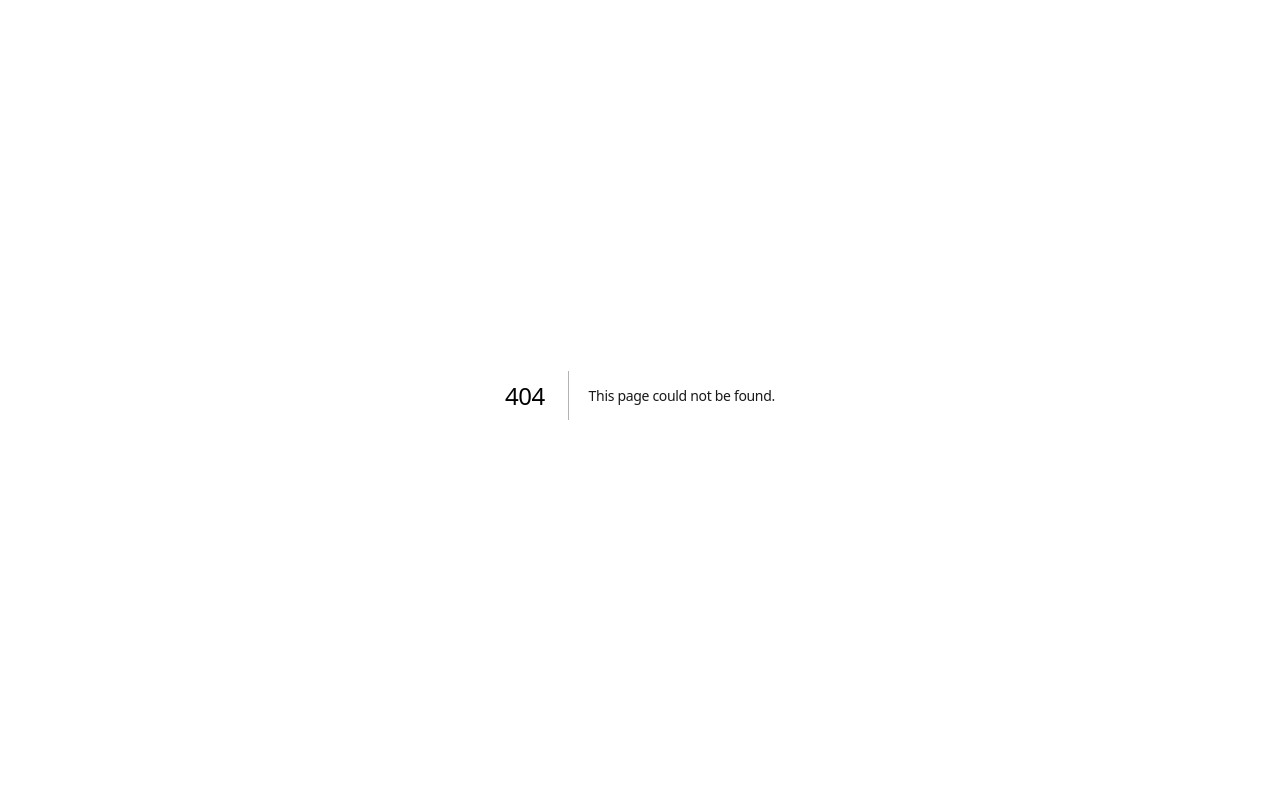
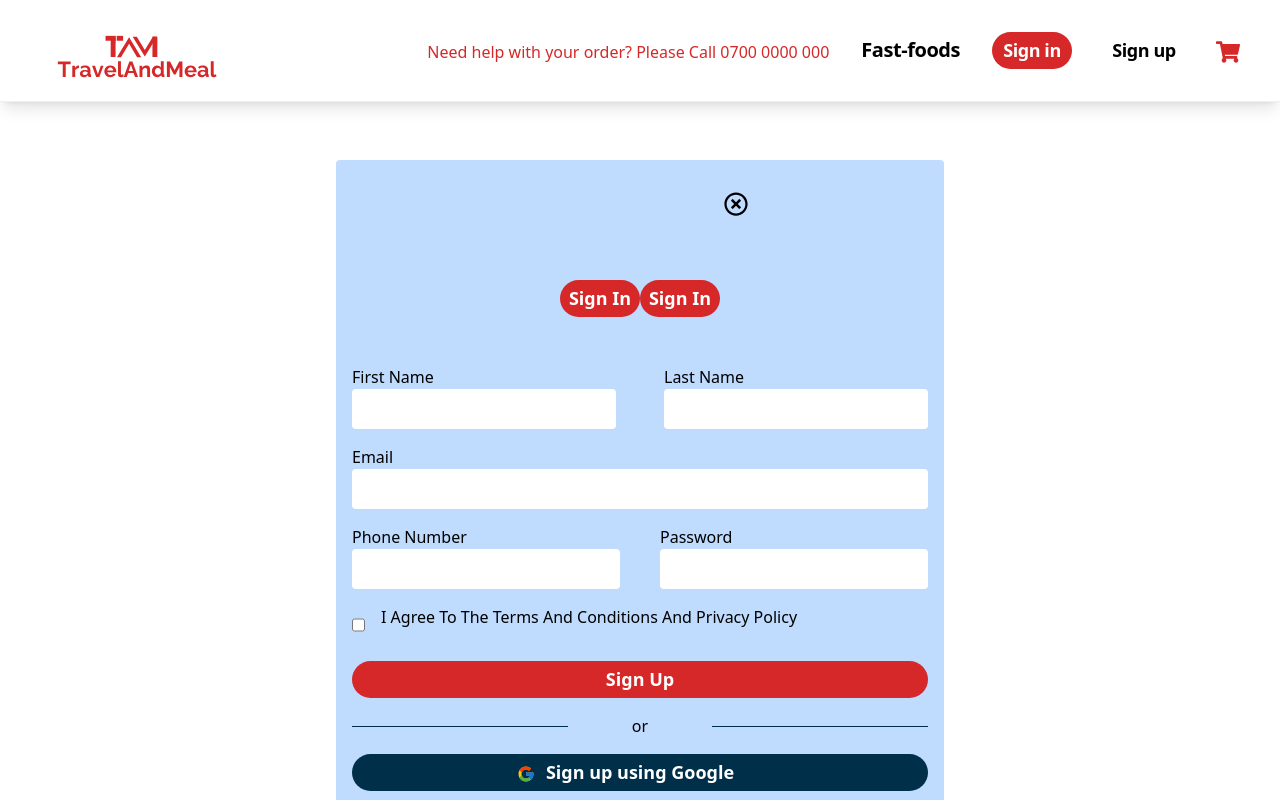
Before and after one commit to KrownWealth/travelandmeal, a Next.js app: page /signup in a window 1280 px wide. Before the commit this address had no page. Shown: the top 800 px of the page. Built offline with nearby package versions, Linux system fonts and the light colour scheme.

Commit message:
sign up page added, needed some minimal styling

```diff
--- a/package.json
+++ b/package.json
@@ -15,7 +15,7 @@
     "dotenv": "^16.3.1",
     "eslint": "8.52.0",
     "eslint-config-next": "14.0.0",
-    "next": "14.0.0",
+    "next": "^14.0.3",
     "postcss": "8.4.31",
     "react": "18.2.0",
     "react-dom": "18.2.0",
--- a/src/components/ExploreMarket.jsx
+++ b/src/components/ExploreMarket.jsx
@@ -1,17 +1,13 @@
-// components/ExploreMarket.js
-
 import styles from "@/styles/VillageMarket.module.css";
 import Image from "next/image";
 import Link from "next/link";
 import "react-responsive-carousel/lib/styles/carousel.min.css";
 import { Carousel } from 'react-responsive-carousel';
-import { useState } from "react"
+import { useState } from "react";
+import getIsMobile from "./IsMobile";
 
-
-const ExploreMarket = () => {
-
+const ExploreMarket = ({ isMobile }) => {
   const [intervalz, setIntervalz] = useState(3000);
-
 
   return (
     <section className={styles.villageSection}>
@@ -25,31 +21,30 @@ const ExploreMarket = () => {
         stopOnHover={true}
         showThumbs={false}
       >
-         {isMobile() ? slide("/Assets/Images/villagemarket mobile.png") : slide("/Assets/Images/village market desktop.png")}
-        {isMobile() ? slide("/Assets/Images/village market-2 mobile.png") : slide("/Assets/Images/village market-2.png")}
-        {isMobile() ? slide("/Assets/Images/Banana bg-1 mobile.png") : slide("/Assets/Images/Banana bg-1.png")}
+        {slide("villagemarket", "village market desktop")}
+        {slide("village market-2 mobile", "village market-2")}
+        {slide("Banana bg-1 mobile", "Banana bg-1")}
       </Carousel>
     </section>
   );
-};
 
-const isMobile = () => {
-  const userAgent = navigator.userAgent;
-  return
-
-/Android|webOS|iPhone|iPad|iPod|BlackBerry|IEMobile|Opera Mini/i.test(userAgent);
-};
-
-const slide = (imageUrl) => (
+  function slide(mobileImage, desktopImage) {
+    return (
       <div className={styles.villageImg}>
-    <Image src={imageUrl} alt="Carousel Image" width={100} height={100} style={{ width: '100%', height: 'auto' }} />
-    <div className={styles.exploreContainer}>
-      {textContainer()}
-    </div>
+        <Image
+          src={`/Assets/Images/${isMobile ? mobileImage : desktopImage}.png`}
+          alt="Carousel Image"
+          width={100}
+          height={100}
+          style={{ width: '100%', height: 'auto' }}
+        />
+        <div className={styles.exploreContainer}>{textContainer()}</div>
       </div>
     );
+  }
 
-const textContainer = () => (
+  function textContainer() {
+    return (
       <div className={styles.textContainer}>
         <h1 className="text-white">Get grocery and convenience store essentials</h1>
         <h2 className="text-white text-[22px]">Grocery delivery, exactly how you want it.</h2>
@@ -61,5 +56,12 @@ const textContainer = () => (
         </button>
       </div>
     );
+  }
+};
+
+ExploreMarket.getInitialProps = async ({ req }) => {
+  const isMobile = await getIsMobile(req);
+  return { isMobile };
+};
 
 export default ExploreMarket;
--- a/src/components/Header.jsx
+++ b/src/components/Header.jsx
@@ -1,5 +1,6 @@
 import Image from "next/image";
 import Link from "next/link";
+import { FaShoppingCart } from "react-icons/fa";
 
 const Header = () => {
   return(
@@ -12,8 +13,11 @@ const Header = () => {
            className="hidden lg:block w-[80%]"/>
           </div>
           <div className="topNav">
+          <p className="text-[#d62828] pt-2 lg:block hidden">Need help with your order? Please Call 0700 0000 000</p>
+        <Link href="" className="pt-1 hover:border-b-2 hover:border-[#d62828] hover:text-[#d62828] text-xl lg:block hidden">Fast-foods</Link>
         <button className="ctaBgRed"><Link href="" >Sign in </Link></button>
         <button className="ctaBgWhite"><Link href="" >Sign up</Link></button>
+        <div className="pt-2 text-[#d62828] text-2xl" id=""><FaShoppingCart /></div>
         </div>
         </div>
     </>
--- a/src/components/HowItWorks.jsx
+++ b/src/components/HowItWorks.jsx
@@ -10,7 +10,7 @@ const HowItWorks = () => {
        <div className="grid grid-cols-3 gap-y-16 lg:hidden gap-x-4 text-left">
        <div className="col-span-1">
           <Image src="/Assets/Images/search trans.svg" alt="search" width={100} height={100} />
-        <div className="bg-[#e9e2b7] relative rounded-full"></div>
+
         </div>
         <div className="col-span-2">
         <h2>Search</h2>
--- /dev/null
+++ b/src/components/IsMobile.js
@@ -0,0 +1,14 @@
+
+const getIsMobile = async (req) => {
+  if (typeof window !== 'undefined') {
+    const userAgent = window.navigator.userAgent;
+    return /Android|webOS|iPhone|iPad|iPod|BlackBerry|IEMobile|Opera Mini/i.test(userAgent);
+  } else if (req) {
+    const userAgent = req.headers['user-agent'];
+    return /Android|webOS|iPhone|iPad|iPod|BlackBerry|IEMobile|Opera Mini/i.test(userAgent);
+  } else {
+    return false;
+  }
+};
+
+export default getIsMobile;
--- a/src/components/Layout.js
+++ b/src/components/Layout.js
@@ -1,14 +1,16 @@
 import Head from 'next/head';
 import { useEffect, useState } from 'react';
 import Header from "./Header";
-import Footer from "./Footer"
-
+import Footer from "./Footer";
+import { useRouter } from 'next/router';
 
 const Layout = ({ children }) => {
+  const router = useRouter();
   const [showHeader, setShowHeader] = useState(false);
 
-  //Show header on scroll
+  // Show header on scroll for index page only
   useEffect(() => {
+    if (router.pathname === '/') {
       const handleScroll = () => {
         if (window.scrollY > 100) {
           setShowHeader(true);
@@ -16,23 +18,28 @@ const Layout = ({ children }) => {
           setShowHeader(false);
         }
       };
+
       window.addEventListener('scroll', handleScroll);
+
       return () => {
         window.removeEventListener('scroll', handleScroll);
       };
-  }, []);
+    }
+  }, [router.pathname]);
+
+  const headerClass = router.pathname === '/' ? (showHeader ? 'fixed top-0 w-full bg-white shadow-lg' : 'hidden') : 'fixed top-0 w-full bg-white shadow-lg';
 
   return (
     <div>
       <Head>
-         <title>TravelandMeal | Order Food From Roadside Fast-Food on Lagos-Benin Expressway </title>
+        <title>TravelandMeal | Order Food From Roadside Fast-Food on Lagos-Benin Expressway</title>
         <meta name="description" content="A web application that allows travelers to book their meal on the go." />
       </Head>
-      <header className={showHeader ? 'fixed top-0 w-full bg-white shadow-lg' : 'hidden'} >
+      <header className={headerClass}>
         <Header />
       </header>
       <main>{children}</main>
-      <footer className="px-16 lg:px-16 pt-20 pb-40  bg-[#003049]  text-white">
+      <footer className="px-16 lg:px-16 pt-20 pb-40 bg-[#003049] text-white">
         <Footer />
       </footer>
     </div>
--- /dev/null
+++ b/src/pages/signup.js
@@ -0,0 +1,72 @@
+import Link from "next/link"
+import { FcGoogle } from "react-icons/fc";
+
+import { FaRegTimesCircle } from "react-icons/fa";
+
+const SignUp = () => {
+  return(
+    <section className="px-8 lg-px-16 py-40 ">
+      <form>
+      <div className="mx-auto flex flex-col justify-center items-center bg-blue-200 rounded px-4 pt-8 pb-16 w-[100%] lg:w-[50%]">
+        <div className="flex pl-48 pb-16 text-2xl"><FaRegTimesCircle /></div>
+        <div className="flex flex-col-2 pb-12">
+          <button>Sign In</button>
+        <button>Sign In</button></div>
+        <div className="md:grid grid-cols-2 gap-12 pb-4 w-[100%]">
+        <div className="flex flex-col">
+        <label>First Name</label>
+      <input type="text" name="name" className="h-10 rounded"  />
+      </div>
+      <div className="flex flex-col">
+        <label>Last Name</label>
+      <input type="text" name="name" className="h-10 rounded"  />
+      </div>
+        </div>
+        <div className="pb-4 w-[100%]">
+        <div className="flex flex-col">
+        <label>Email</label>
+      <input type="email" name="email" className="h-10 rounded" />
+      </div>
+        </div>
+        <div className="md:grid grid-cols-2 gap-10 pb-4 w-[100%]">
+        <div className="flex flex-col">
+        <label>Phone Number</label>
+      <input type="phone" name="phone number" className="h-10 rounded"   />
+      </div>
+      <div className="flex flex-col">
+        <label>Password</label>
+      <input type="password" name="password" className="h-10 rounded"  />
+      </div>
+        </div>
+
+        <div className="flex flex-row pb-4 w-[100%]">
+
+        <input type="checkbox" name="checkbox" className="h-10 rounded pt-[-4rem]" />
+          <label htmlFor="" className="pl-4">I Agree To The Terms And Conditions And  Privacy Policy </label>
+
+
+        </div>
+
+      <button type="submit" className="w-[100%] bg-[#d62828]">Sign Up</button>
+      {/* <p>Already a member? Sign in</p> */}
+     <div className="flex flex-row pb-4 w-[100%] pt-4 justify-center items-center mx-auto">
+     <hr className="w-[37.5%] border-t border-custom-color"/>
+     <p className="w-[25%] text-center">or</p>
+     <hr className="w-[37.5%] border-t border-custom-color" />
+     </div>
+
+    <button type="submit" className=" w-[100%] bg-[#003049]">
+        <div className="absolute pl-[1rem] lg:pl-[10rem] pt-[0.4rem]"><FcGoogle /></div>
+        <span>Sign up using Google</span></button>
+
+
+      </div>
+
+    </form>
+
+
+    </section>
+  );
+}
+
+export default SignUp;
--- a/src/styles/globals.css
+++ b/src/styles/globals.css
@@ -26,6 +26,13 @@ main{
 }
 body{
   background-color: #000;
+}
+main{
+  background-color: #fff;
+}
+footer{
+  background-color: var(--deep-blue);
+  color: #fff;
 }
 a{
   /* font-size: 24px; */
@@ -169,7 +176,9 @@ button.ctaBgWhite{
 .border-bottom:hover{
  border-bottom: 2px solid white;
 }
-
+.border-custom-color{
+  border-color: var(--deep-blue);
+}
 /*Slider*/
 .slick-slide > div{
   margin: 0 10px;
```
Also changed, not shown: src/components/SignUp.jsx (added), src/pages/login.js (added), 1 other file (tests, documents, lock files or other folders). Lines whose indentation alone changed are shown as unchanged.
